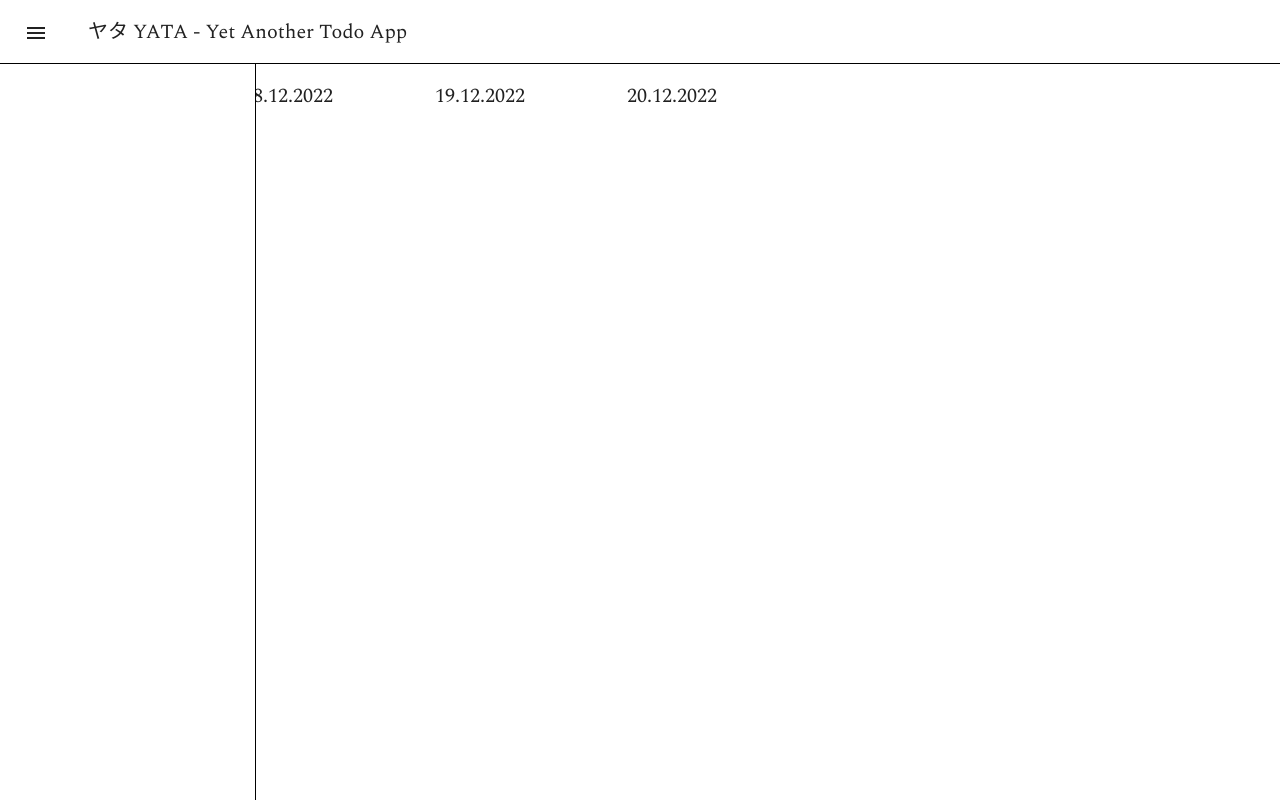
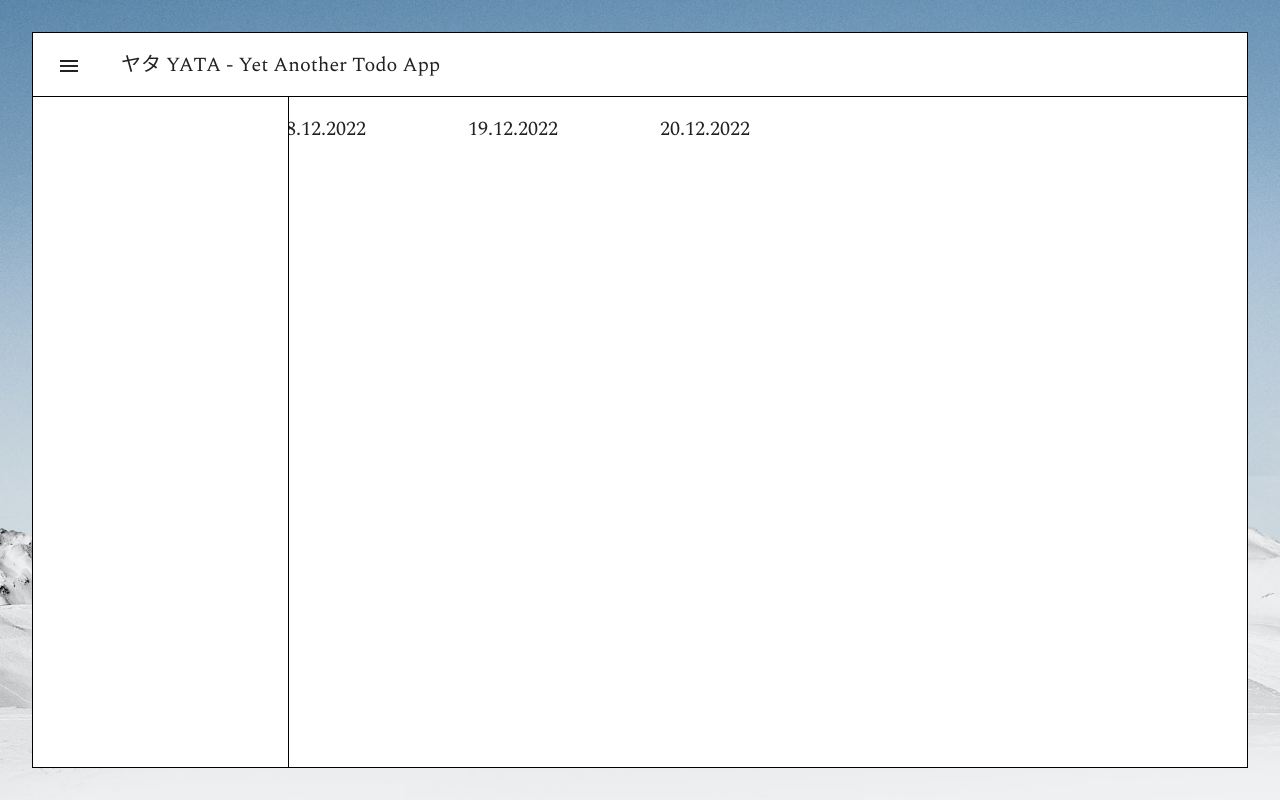
Before and after one commit to ChrisAraneo/yet-another-todo-app, an Angular app in the folder yet-another-todo-app-frontend/: page / in a window 1280 px wide. Built offline with nearby package versions, Linux system fonts and the light colour scheme.

Commit message:
App wrapper component

```diff
--- a/yet-another-todo-app-frontend/src/app/app.component.html
+++ b/yet-another-todo-app-frontend/src/app/app.component.html
@@ -1,5 +1,7 @@
-<yata-toolbar [title]="title" (menuClick)="onMenuClick()"></yata-toolbar>
-<mat-drawer-container autosize>
-  <yata-side-navigation [isOpened]="isMenuOpened"></yata-side-navigation>
-  <yata-timeline [headers]="timelineHeaders"></yata-timeline>
-</mat-drawer-container>
+<yata-app-wrapper>
+  <yata-toolbar [title]="title" (menuClick)="onMenuClick()"></yata-toolbar>
+  <mat-drawer-container autosize>
+    <yata-side-navigation [isOpened]="isMenuOpened"></yata-side-navigation>
+    <yata-timeline [headers]="timelineHeaders"></yata-timeline>
+  </mat-drawer-container>
+</yata-app-wrapper>
--- a/yet-another-todo-app-frontend/src/app/app.component.scss
+++ b/yet-another-todo-app-frontend/src/app/app.component.scss
@@ -1,5 +1,5 @@
 mat-drawer-container {
   width: 100%;
-  height: calc(100vh - 64px);
   background-color: white;
+  height: calc(100vh - 128px);
 }
--- a/yet-another-todo-app-frontend/src/app/app.module.ts
+++ b/yet-another-todo-app-frontend/src/app/app.module.ts
@@ -11,6 +11,7 @@ import { ToolbarComponent } from './components/toolbar/toolbar.component';
 import { MaterialModule } from './material.module';
 import { TimelineComponent } from './components/timeline/timeline.component';
 import { TimelineHeaderComponent } from './components/timeline/timeline-header/timeline-header.component';
+import { AppWrapperComponent } from './components/app-wrapper/app-wrapper.component';
 
 @NgModule({
   declarations: [
@@ -19,6 +20,7 @@ import { TimelineHeaderComponent } from './components/timeline/timeline-header/t
     SideNavigationComponent,
     TimelineComponent,
     TimelineHeaderComponent,
+    AppWrapperComponent,
   ],
   imports: [
     AppRoutingModule,
--- /dev/null
+++ b/yet-another-todo-app-frontend/src/app/components/app-wrapper/app-wrapper.component.html
@@ -0,0 +1,3 @@
+<div class="border">
+  <ng-content></ng-content>
+</div>
--- /dev/null
+++ b/yet-another-todo-app-frontend/src/app/components/app-wrapper/app-wrapper.component.scss
@@ -0,0 +1,24 @@
+:host {
+  box-sizing: border-box;
+  margin: 0;
+  padding: 32px;
+  width: 100%;
+  height: 100vh;
+  display: flex;
+  justify-items: center;
+  align-items: center;
+  background-image: url("../../../assets/wladislaw-sokolowskij-0vw4InAC-yM-unsplash.jpg");
+  background-size: cover;
+  background-repeat: no-repeat;
+  background-position: center center;
+}
+
+.border {
+  box-sizing: border-box;
+  border: 1px solid black;
+  width: 100%;
+  height: calc(100vh - 64px);
+  background-color: white;
+  display: flex;
+  flex-direction: column;
+}
--- a/yet-another-todo-app-frontend/src/app/components/toolbar/toolbar.component.scss
+++ b/yet-another-todo-app-frontend/src/app/components/toolbar/toolbar.component.scss
@@ -2,6 +2,8 @@ mat-toolbar {
   box-sizing: border-box;
   background-color: white;
   border-bottom: 1px solid black;
+  width: 100%;
+  height: 64px;
 }
 
 .toolbar-title {
```
Also changed, not shown: yet-another-todo-app-frontend/src/app/components/app-wrapper/app-wrapper.component.ts (added, +8 -0 lines), 1 other file (tests, documents, lock files or other folders).
